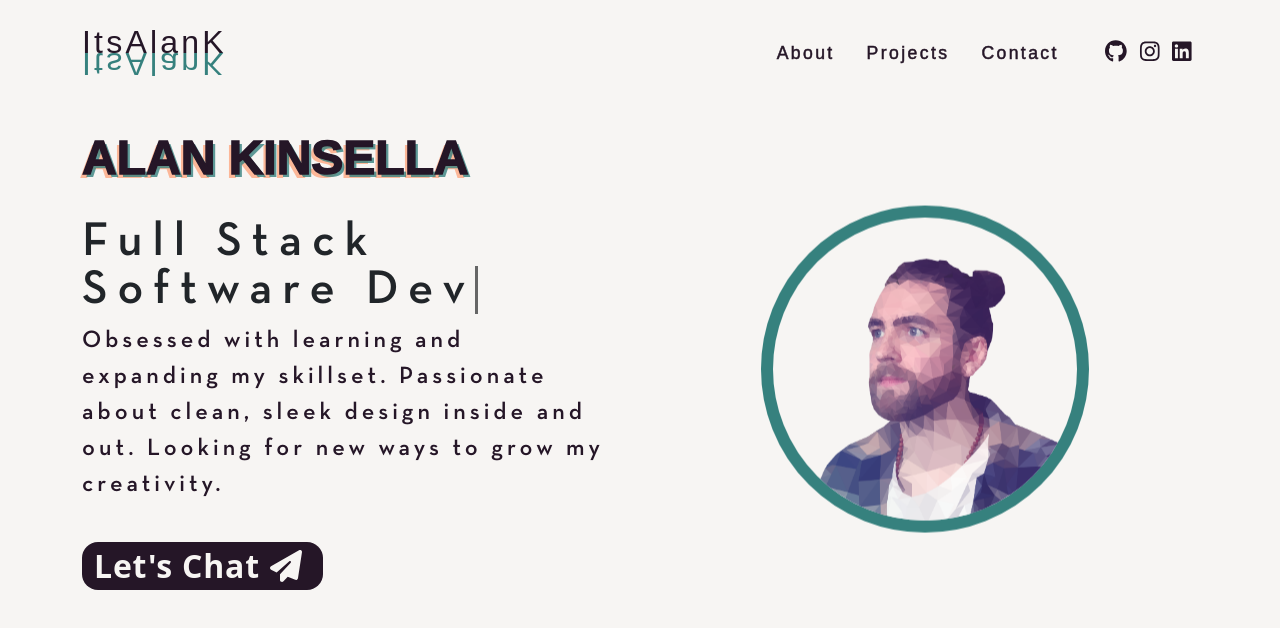
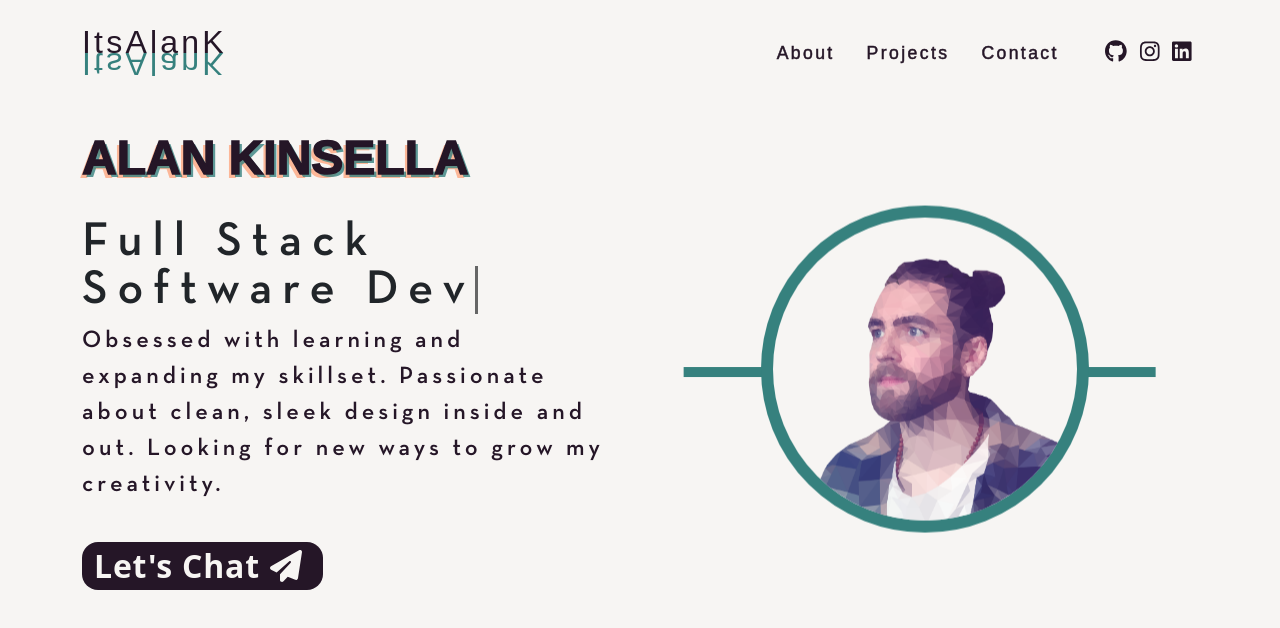
Before and after one commit to ItsAlanK/portfolio-site, a React (Create React App) app: page / in a window 1280 px wide. Shown: the top 628 px of the page. Built offline with nearby package versions, Linux system fonts and the light colour scheme; a web font is replaced by a local one.

Commit message:
Added weird gyro animation behind portrait. Also tried stark large line but could crop to div.

```diff
--- a/src/style/hero.scss
+++ b/src/style/hero.scss
@@ -74,7 +74,18 @@
 
 .hero .flex {
     justify-content: center;
+    align-items: center;
     margin-top: 2rem;
+}
+
+.hero .flex::after {
+    content: "";
+    background-color: style.$teal;
+    position: absolute;
+    width: .6rem;
+    height: 80%;
+    z-index: -1;
+    animation: 6s ease-in-out infinite updown-lines;
 }
 
 @keyframes updown {
@@ -86,6 +97,24 @@
     }
     100% {
         transform: translateY(-5px);
+    }
+}
+
+@keyframes updown-lines {
+    0% {
+        transform: rotate(90deg) translateY(5px);
+    }
+    25% {
+        transform: rotate(85deg) translateY(-5px);
+    }
+    50% {
+        transform: rotate(180deg) translateY(5px);
+    }
+    75% {
+        transform: rotate(-85deg) translateY(-5px);
+    }
+    100% {
+        transform: rotate(90deg) translateY(5px);
     }
 }
 
@@ -103,4 +132,8 @@
         max-width: 100%;
         border: 0.6rem solid style.$teal;
     }
+
+    .hero .flex::after {
+        display: none;
+    }
   }
```
